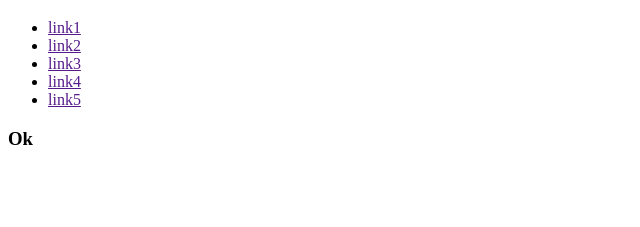
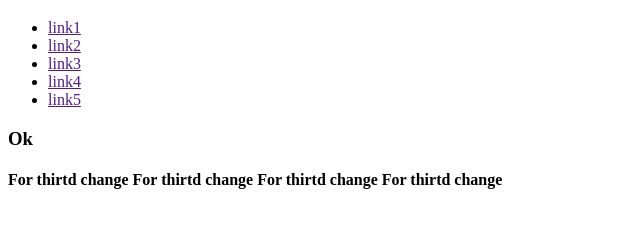
Before and after one commit to ChetanaThombare/LabDemos, a plain HTML site: page index.html in a window 1280 px wide. Shown: the part 61-288 px from the top of the page, without its empty margins (0-640 px from the left). Drawn offline with Linux system fonts and the light colour scheme.

Commit message:
third commit

```diff
--- a/index.html
+++ b/index.html
@@ -16,5 +16,13 @@
         <li class="link" id="link5"><a href="">link5</a></li>
     </ul>
     <h3>Ok</h3>
+    <h4>
+        <p>
+            <strong>For thirtd change</strong>
+            <strong>For thirtd change</strong>
+            <strong>For thirtd change</strong>
+            <strong>For thirtd change</strong>
+        </p>
+    </h4>
 </body>
 </html>
```
Also changed, not shown: aboutus.html (+5 -0 lines).
